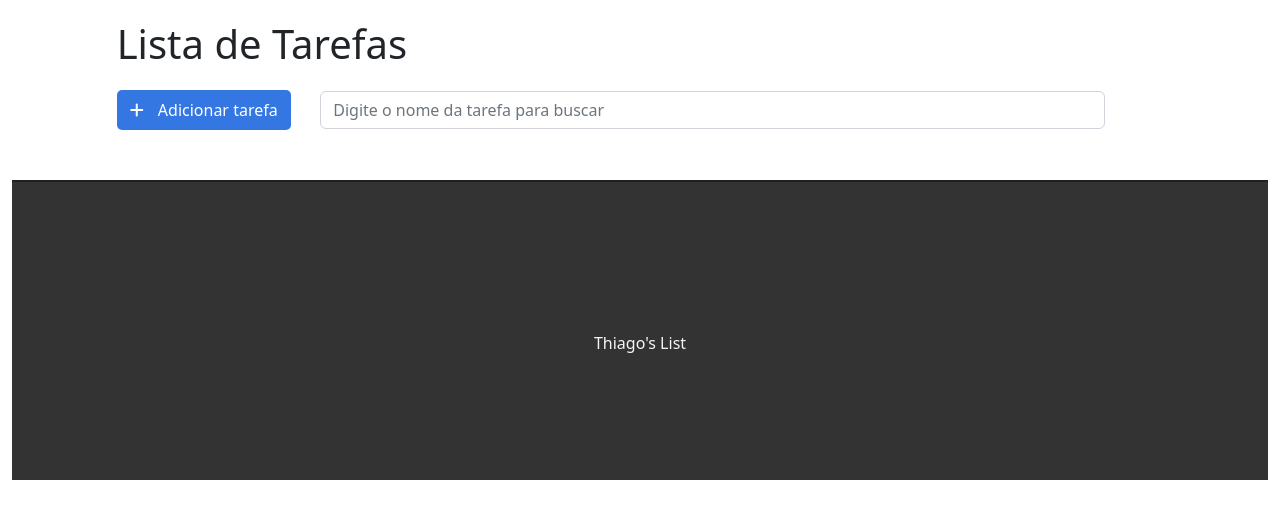
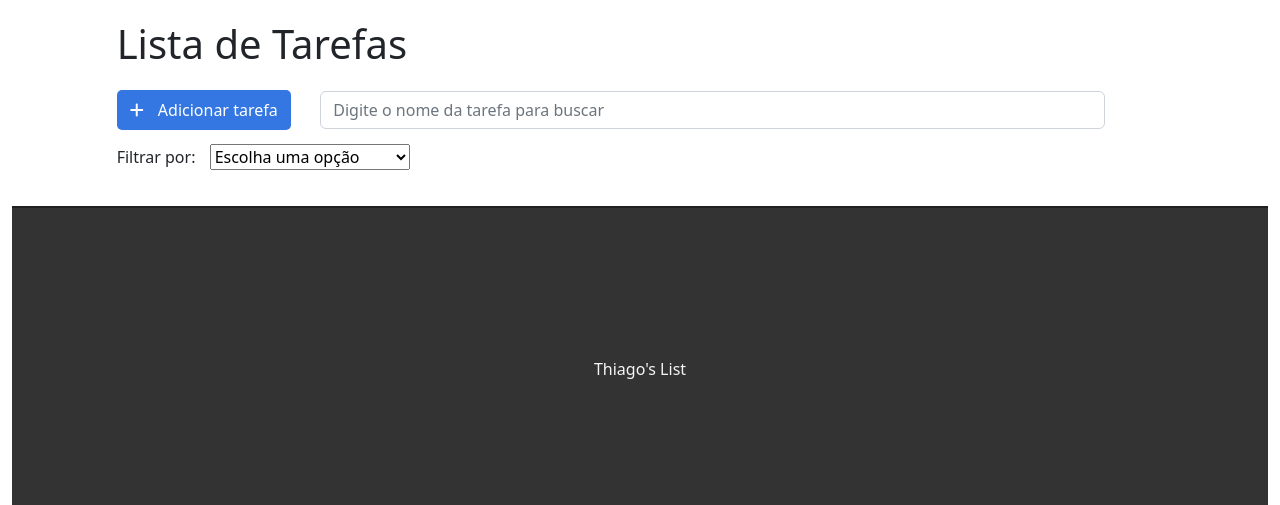
Before and after one commit to camargotn/todo_project, a Django app: template tasks/templates/tasks/list.html in a window 1280 px wide. Shown: the part 57-562 px from the top of the page. Run offline with Django 4.2, Linux system fonts and the light colour scheme; the template is opened without the code that fills it, so the values that code supplies are empty; some libraries are stand-ins or nearby versions.

Commit message:
filtering tasks

```diff
--- a/tasks/static/css/styles.css
+++ b/tasks/static/css/styles.css
@@ -59,6 +59,19 @@
   display: inline-block;
 }
 
+/* Filter */
+
+.filter-div {
+  margin-bottom: 15px;
+  padding: 0;
+}
+
+#filter {
+  display: inline-block;
+  width: 200px;
+  margin-left: 10px;
+}
+
 /* Lista de tarefas */
 
 .list-div {
@@ -74,6 +87,7 @@
   font-size: 20px;
   height: 50px;
   padding-top: 10px;
+  padding-inline: 15px;
   border-bottom: 1px dashed #ccc;
 }
 
--- a/tasks/static/js/script.js
+++ b/tasks/static/js/script.js
@@ -2,9 +2,11 @@ console.log('funcionou!');
 
 $(document).ready(function() {
 
+  var baseUrl = 'http://127.0.0.1:8000/';
   var deleteBtn = $('.detele-btn');
   var searchBtn = $('#search-btn');
   var searchForm = $('#search-form');
+  var filter = $('#filter')
 
   $(deleteBtn).on('click', function(e) {
 
@@ -19,7 +21,16 @@ $(document).ready(function() {
 
   });
 
-  $(searchBtn).click(function() {
+  $(searchBtn).on('click', function() {
     searchForm.submit();
-  })
+  });
+
+  $(filter).change(function() {
+    var filter = $(this).val();
+
+    window.location.href = baseUrl + '?filter=' + filter;
+
+  });
+
+
 });
--- a/tasks/templates/tasks/list.html
+++ b/tasks/templates/tasks/list.html
@@ -23,6 +23,15 @@
       <input class="form-control" type="text" id="search" name="search" placeholder="Digite o nome da tarefa para buscar" value="{{request.GET.search}}">
       <i class="fas fa-search" id="search-btn"></i>
     </form>
+  </div>
+
+  <div class="col-12 filter-div">
+    <span>Filtrar por:</span>
+    <select name="filter" id="filter">
+      <option value="">Escolha uma opção</option>
+      <option value="done">Tarefas concluídas</option>
+      <option value="doing">Tarefas a fazer</option>
+    </select>
   </div>
 
   {% if messages %}
```
Also changed, not shown: tasks/views.py (+7 -1 lines), db.sqlite3.
